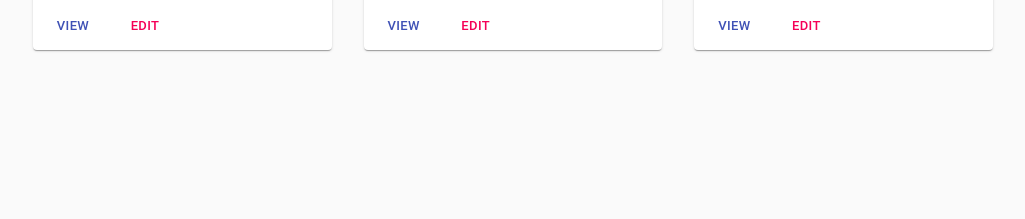
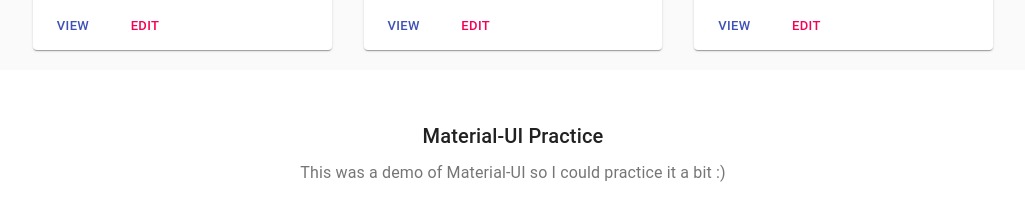
Before and after one commit to procy-dev/material-ui-practice, a React (Create React App) app: page / in a window 1280 px wide. Shown: the part 1585-1804 px from the top of the page, without its empty margins (127-1152 px from the left). Before the commit the page ends 1655 px from the top, so only its background shows below. Built offline with nearby package versions, Linux system fonts and the light colour scheme; the HTML template or start-up script is replaced by a standard one.

Commit message:
Added footer for looks and used card key to get different images from unsplash

```diff
--- a/src/App.jsx
+++ b/src/App.jsx
@@ -50,7 +50,7 @@
                             <Card className={classes.card}>
                                 <CardMedia
                                     className={classes.cardMedia}
-                                    image="https://source.unsplash.com/random"
+                                    image={`https://source.unsplash.com/random/${card}`}
                                     title="Image title"
                                 />
                                 <CardContent className={classes.cardContent}>
@@ -71,6 +71,14 @@
                     </Grid>
                 </Container>
             </main>
+            <footer className={classes.footer}>
+                <Typography variant="h6" align="center" gutterBottom>
+                    Material-UI Practice
+                </Typography>
+                <Typography variant="subtitle1" align="center" color="textSecondary">
+                    This was a demo of Material-UI so I could practice it a bit :)
+                </Typography>
+            </footer>
         </>
     );
 }
--- a/src/styles.js
+++ b/src/styles.js
@@ -24,6 +24,10 @@
     },
     cardContent: {
         flexGrow: 1,
+    },
+    footer: {
+        backgroundColor: theme.palette.background.paper,
+        padding: '50px 0'
     }
 }));
 
```
